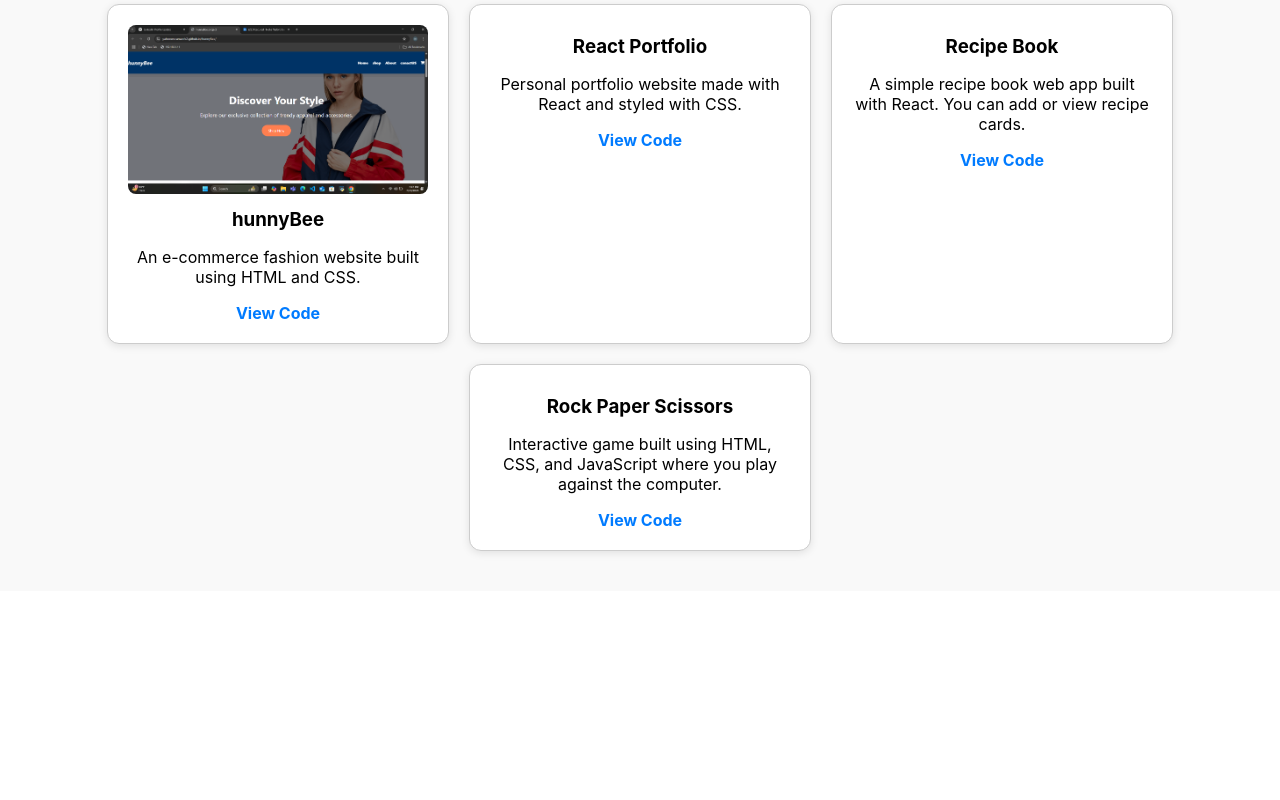
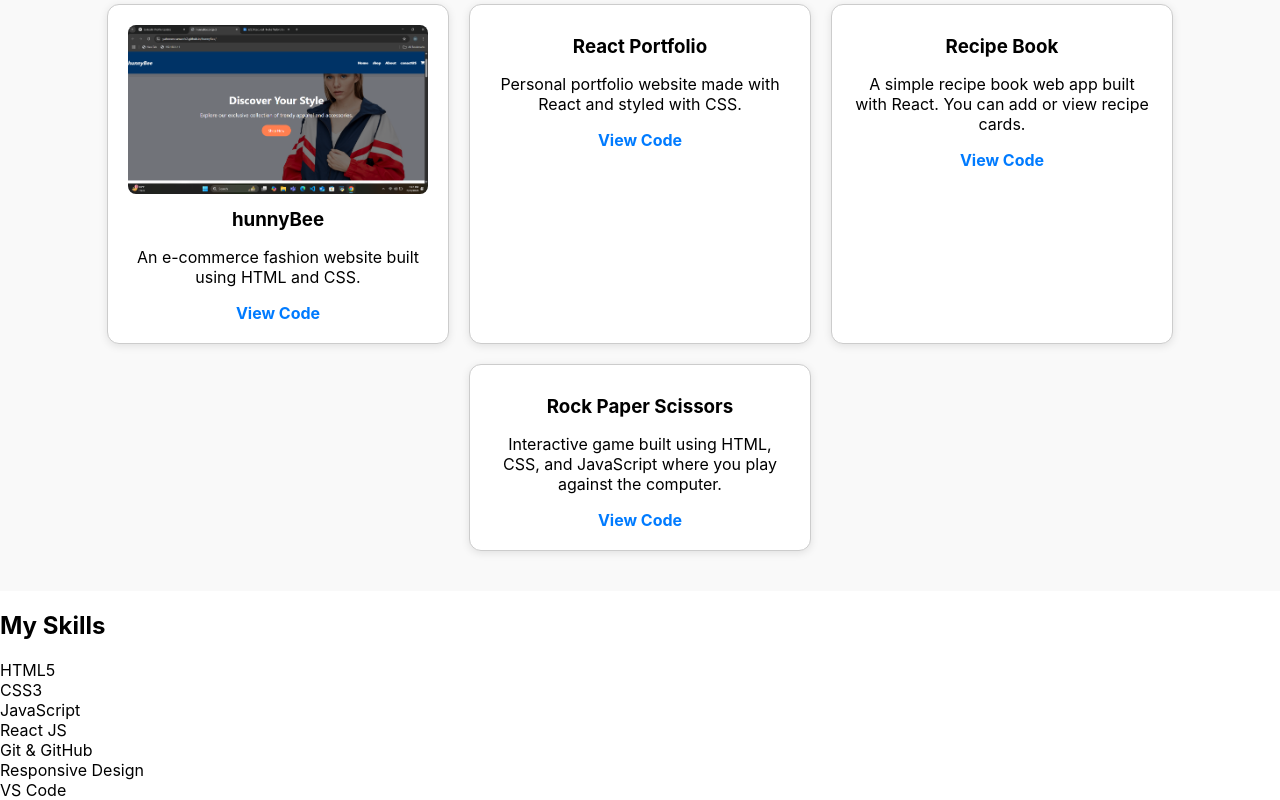
Before and after one commit to yahoowecanwork2/-neha-portfolio, a React (Create React App) app: page / in a window 1280 px wide. Shown: the part 1346-2146 px from the top of the page. Before the commit the page ends 1937 px from the top, so only its background shows below. Built offline with nearby package versions, Linux system fonts and the light colour scheme.

Commit message:
added skill section

```diff
--- a/src/App.jsx
+++ b/src/App.jsx
@@ -2,6 +2,7 @@ import About from "./components/about";
 import Hero from "./components/hero";
 import Navbar from "./components/navabar";
 import Project from "./components/Projects";
+import Skill from "./components/Skills";
 
 
 
@@ -12,6 +13,7 @@ function App() {
       <Hero />
       <About />
       <Project />
+      <Skill />
     </div>
   )
 }
--- /dev/null
+++ b/src/components/Skills.jsx
@@ -0,0 +1,24 @@
+import '../components/Skills.css';
+import React from 'react';
+
+
+function Skill() {
+    const skills = ['HTML5', 'CSS3', 'JavaScript',
+        'React JS', 'Git & GitHub',
+        'Responsive Design', 'VS Code',];
+    return (
+        <section className="skills" id="skills">
+            <h2>My Skills</h2>
+            <div className="skills-list">
+                {
+                    skills.map((skill, item) => (
+                        <div className="skill-card" key={item}>{skill}</div>
+                    ))
+                }
+            </div>
+
+        </section>
+    )
+}
+
+export default Skill;
```
Also changed, not shown: src/components/Skills.css (added).
